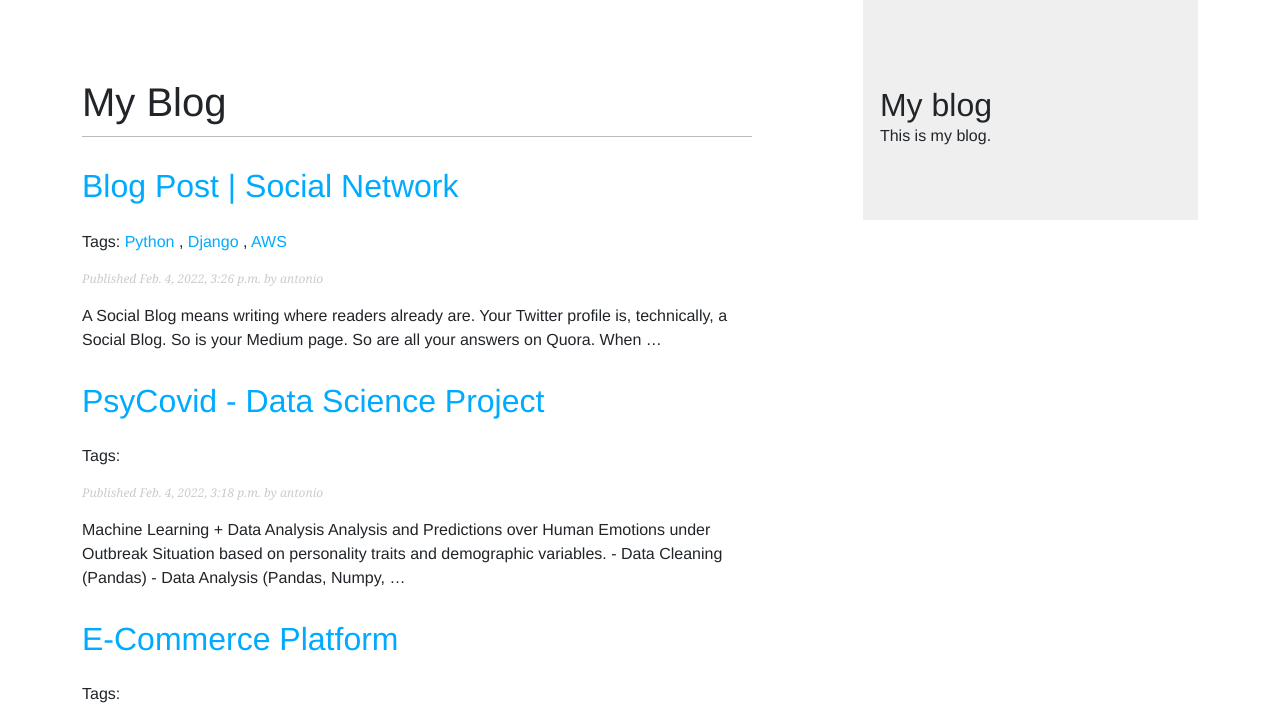
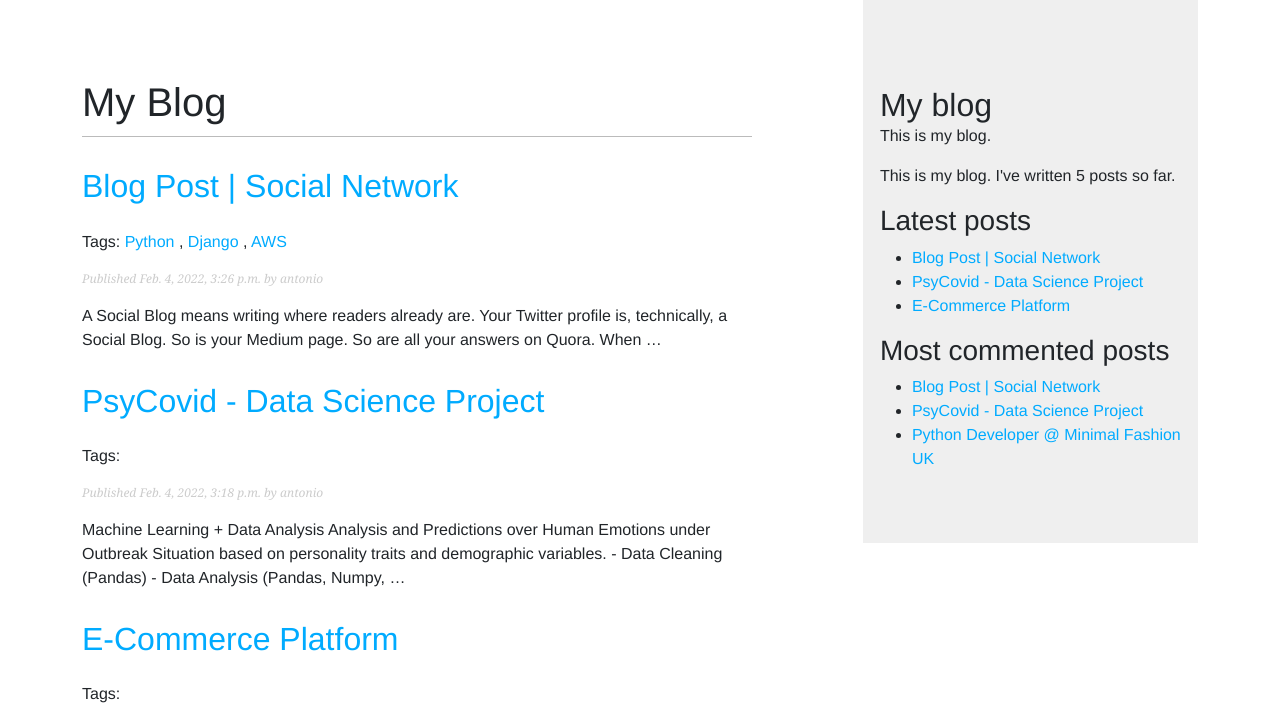
Before and after one commit to antoniovmonge/blog-by-example, a Django app: page /blog/ in a window 1280 px wide. Shown: the part 56-767 px from the top of the page. Run offline with Django 4.2, Linux system fonts and the light colour scheme; data comes from the database, SQL or seed files in the repository; parts of the project's set-up code (start-up, migrations or seed data) failed here and were passed over.

Commit message:
template tags

```diff
--- a/blog/templates/blog/base.html
+++ b/blog/templates/blog/base.html
@@ -1,3 +1,4 @@
+{% load blog_tags %}
 {% load static %}
 <!DOCTYPE html>
 <html lang="en">
@@ -40,6 +41,18 @@
         <div id="sidebar">
           <h2>My blog</h2>
           <p>This is my blog.</p>
+          <p>This is my blog. I've written {% total_posts %} posts so far.</p>
+          <h3>Latest posts</h3>
+          {% show_latest_posts 3 %}
+          <h3>Most commented posts</h3>
+          {% get_most_commented_posts as most_commented_posts %}
+          <ul>
+            {% for post in most_commented_posts %}
+            <li>
+              <a href="{{ post.get_absolute_url }}">{{ post.title }}</a>
+            </li>
+            {% endfor %}
+          </ul>
         </div>
 
       </main>
--- /dev/null
+++ b/blog/templates/blog/post/latest_posts.html
@@ -0,0 +1,7 @@
+<ul>
+  {% for post in latest_posts %}
+  <li>
+    <a href="{{ post.get_absolute_url }}">{{ post.title }}</a>
+  </li>
+  {% endfor %}
+</ul>
--- /dev/null
+++ b/blog/templatetags/blog_tags.py
@@ -0,0 +1,22 @@
+from django import template
+from ..models import Post
+from django.db.models import Count
+
+register = template.Library()
+
+
+@register.simple_tag
+def total_posts():
+    return Post.published.count()
+
+
+@register.inclusion_tag("blog/post/latest_posts.html")
+def show_latest_posts(count=5):
+    latest_posts = Post.published.order_by("-publish")[:count]
+    return {"latest_posts": latest_posts}
+
+
+@register.simple_tag
+def get_most_commented_posts(count=3):
+    return Post.published.annotate(total_comments=Count("comments"))\
+        .order_by("-total_comments")[:count]
```
Also changed, not shown: blog/templatetags/__init__.py (added).
